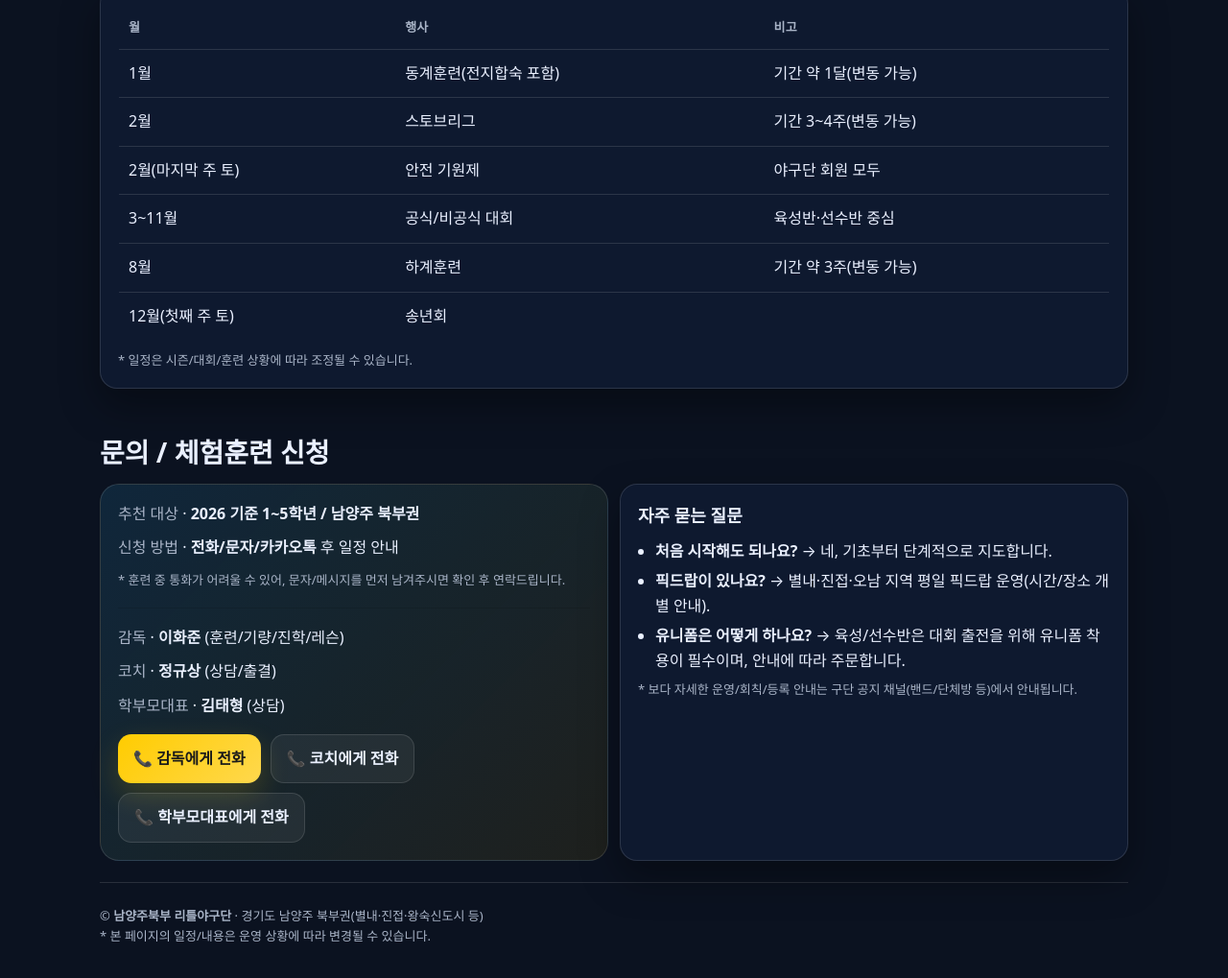
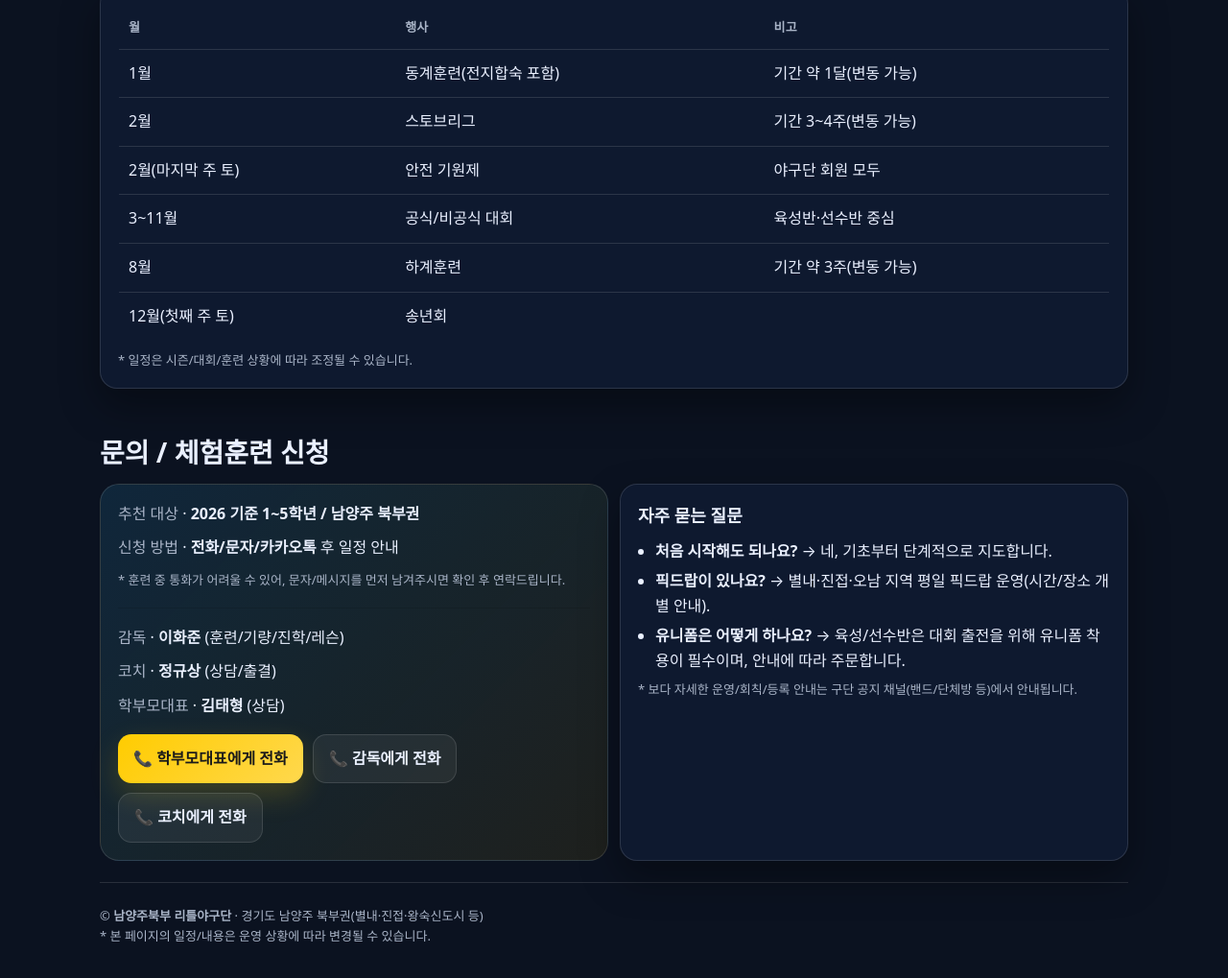
Before and after one commit to kona2014/Namyangjubukbulittle, a plain HTML site: page index.html in a window 1280 px wide. Shown: the part 2953-3972 px from the top of the page at 96% size. Drawn offline with Linux system fonts and the light colour scheme.

Commit message:
Update index.html

```diff
--- a/index.html
+++ b/index.html
@@ -636,9 +636,9 @@
           <div><span class="muted">학부모대표</span> · <b>김태형</b> (상담)</div>
 
           <div class="btnRow" style="margin-top:6px">
-            <a class="btn primary" href="tel:010-9037-8853">📞 감독에게 전화</a>
+            <a class="btn primary" href="tel:010-8875-8860">📞 학부모대표에게 전화</a>
+            <a class="btn" href="tel:010-9037-8853">📞 감독에게 전화</a>
             <a class="btn" href="tel:010-8120-8617">📞 코치에게 전화</a>
-            <a class="btn" href="tel:010-8875-8860">📞 학부모대표에게 전화</a>
           </div>
 
           <!-- <div class="small muted" style="margin-top:8px">
```
